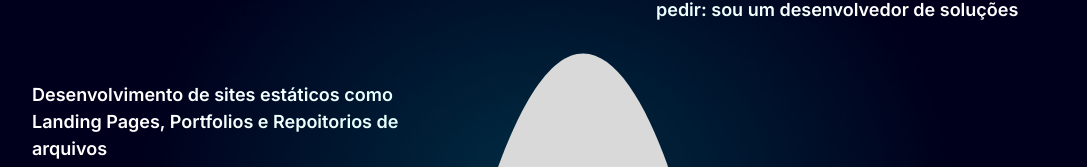
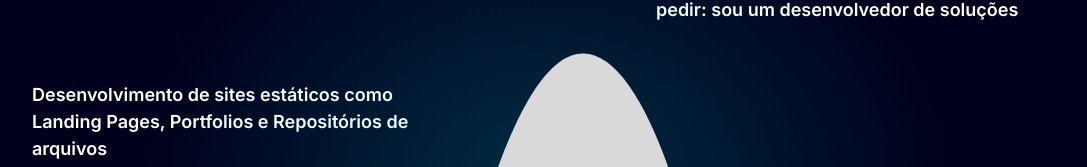
Before and after one commit to gui-sa/gui-sa.github.io, a Next.js app: page / in a window 1280 px wide. Shown: the part 785-952 px from the top of the page, without its empty margins (96-1183 px from the left). Built offline with nearby package versions, Linux system fonts and the light colour scheme.

Commit message:
Corrige "Repositorios"

```diff
--- a/src/components/sections/SectionCententered/index.tsx
+++ b/src/components/sections/SectionCententered/index.tsx
@@ -10,7 +10,7 @@ export default function SectionCentered(){
         <section className={styles.main}>
             <h2 className={styles.title}>Em qual tipo de aventura eu consigo te ajudar</h2>
             <p className={styles.paragraph_1}>
-                Desenvolvimento de sites estáticos como Landing Pages, Portfolios e Repoitorios de arquivos
+                Desenvolvimento de sites estáticos como Landing Pages, Portfolios e Repositórios de arquivos
             </p>
             <div className={styles.img}>
                 <Image
```
